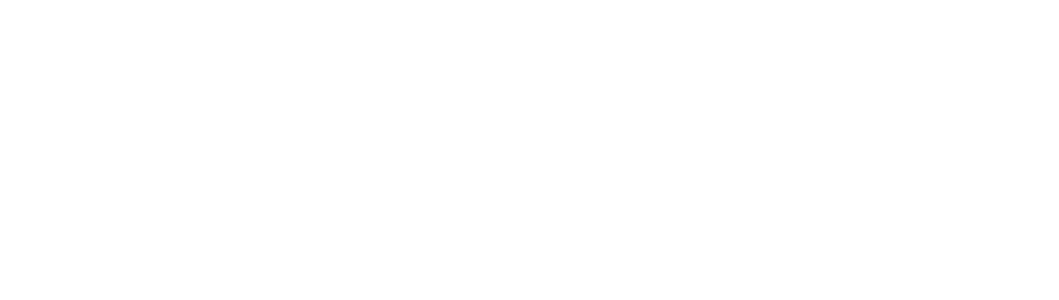
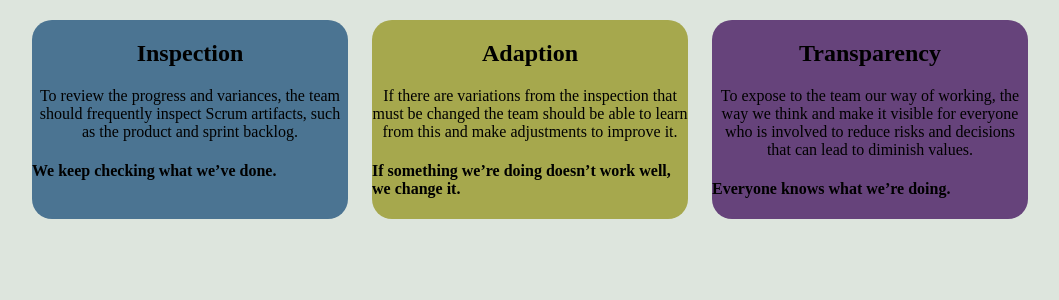
Before and after one commit to Wilma-Norman/Scrum-Project-assignment, a React (Vite) app: page /essence in a window 1280 px wide. Shown: the top 300 px of the page, without its empty margins (110-1169 px from the left). Built offline with nearby package versions, Linux system fonts and the light colour scheme.

Commit message:
started working on branch for the 5 values

```diff
--- /dev/null
+++ b/src/Components/Essence/FiveValues/FiveValues.module.css
@@ -0,0 +1,46 @@
+html {
+    background-color: #DDE5DD;
+}
+
+.boxOne {
+    background-color: #4B7492;
+    width: 25%;
+    margin: 12px;
+    border-radius: 20px;
+}
+
+.boxTwo {
+    background-color: #A6A84D;
+    width: 25%;
+    margin: 12px;
+    border-radius: 20px;
+}
+
+.boxThree {
+    background-color: #66437B;
+    width: 25%;
+    margin: 12px;
+    border-radius: 20px;
+}
+
+.upperContainer {
+    display: flex;
+    height: fit-content;
+    justify-content: center;
+}
+
+.titleOne {
+    text-align: center;
+}
+
+.titleTwo {
+    text-align: center;
+}
+
+.titleThree {
+    text-align: center;
+}
+
+p {
+    text-align: center;
+}
--- /dev/null
+++ b/src/Components/Essence/FiveValues/index.jsx
@@ -0,0 +1,32 @@
+import styles from './FiveValues.module.css';
+import { Essence } from '../../../data/data'
+
+const FiveValues = () => {
+    return (
+        <>
+            <div className={styles.upperContainer}>
+                <div className={styles.boxOne}>
+                    <h2 className={styles.titleOne}>Inspection</h2>
+                    <p>{Essence.inspectionText}</p>
+                    <h4 className={styles.smallText}>{Essence.inspectionPS}</h4>
+                </div>
+                <div className={styles.boxTwo}>
+                    <h2 className={styles.titleTwo}>Adaption</h2>
+                    <p>{Essence.adaptionText}</p>
+                    <h4 className={styles.smallText}>{Essence.adaptionPS}</h4>
+                </div>
+                <div className={styles.boxThree}>
+                    <h2 className={styles.titleTwo}>Transparency</h2>
+                    <p>{Essence.transparencyText}</p>
+                    <h4 className={styles.smallText}>{Essence.transparencyPS}</h4>
+                </div>
+            </div>
+            {/* <div className={styles.lowerWrapper}>
+                <h1 className={styles.title}>The 5 values of Scrum</h1>
+                <p className={styles.sideText}>To make the best and successful use of Scrum there are five values that also need to be met by everyone in the Team. The values help the team understand how to apply the Scrum rules and ceremonies in a good way and think of them as communication opportunities and improvement through making progress. The five values are:</p>
+            </div> */}
+        </>
+    );
+};
+
+export default FiveValues;
--- a/src/Pages/Essence/index.jsx
+++ b/src/Pages/Essence/index.jsx
@@ -1,7 +1,9 @@
+import FiveValues from "../../Components/Essence/FiveValues"
+
 const Essence = () => {
     return(
         <>
-
+            <FiveValues />
         </>
     )
 }
```
Also changed, not shown: src/Components/Essence/file.txt (deleted).
